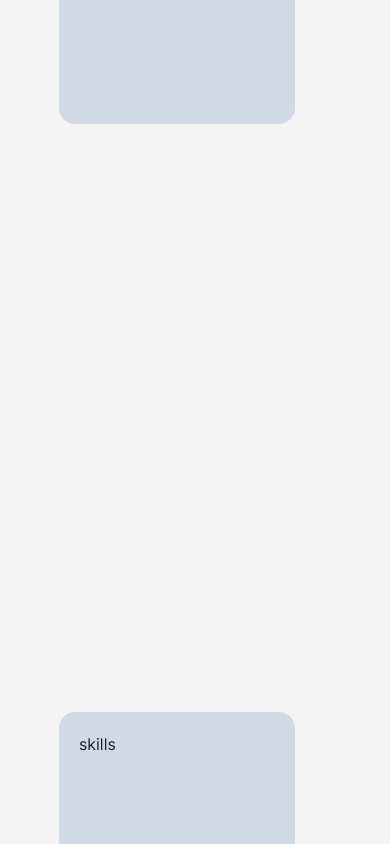
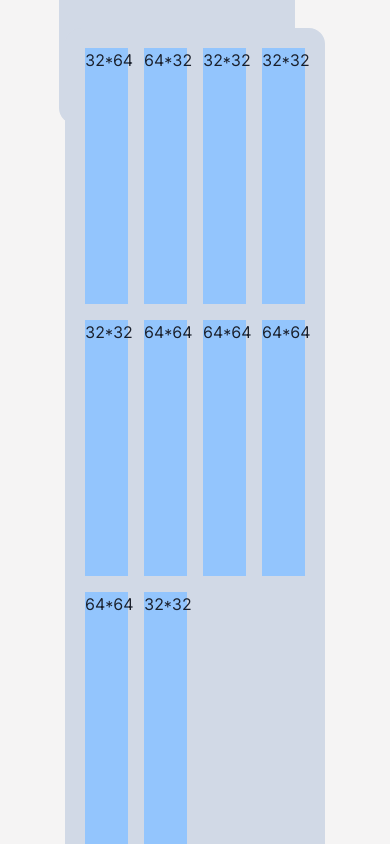
Before and after one commit to Zepyyy/Bento, a Next.js app: page / in a window 390 px wide. Shown: the part 1620-2464 px from the top of the page. Built offline with nearby package versions, Linux system fonts and the light colour scheme.

Commit message:
skills test

```diff
--- a/app/(sections)/Skills.tsx
+++ b/app/(sections)/Skills.tsx
@@ -1,17 +1,72 @@
+import Skill from "../components/skill";
+
 export default function Skills() {
+	const skills = {
+		soft: [
+			"Teamwork",
+			"Problem-solving",
+			"Communication",
+			"Adaptability",
+			"Time Management",
+			"Leadership",
+			"Critical Thinking",
+		],
+		hard: {
+			Engineering: [
+				"Git",
+				"Vercel",
+				"Notion",
+				"Figma",
+				"VS Code",
+				"IntelliJ IDEA",
+				"Jira",
+				"Confluence",
+				"Postman",
+				"Bruno",
+				"Agile",
+				"Scrum",
+				"Docker",
+				"Windows",
+				"Linux",
+			],
+			Software: ["C++", "C#", ".Net", "Python", "Delphi"],
+			Web: [
+				"HTML",
+				"CSS",
+				"JavaScript",
+				"TypeScript",
+				"React",
+				"Next.js",
+				"Node.js",
+			],
+			Database: ["MySQL", "SQL Server", "PostGreSQL", "MongoDB"],
+		},
+	};
+
 	return (
 		<div
 			className={
-				"flex h-screen lg:flex-col justify-center items-end bg-bg mr-9 snap-start skills"
+				"flex h-screen lg:flex-col justify-center items-end bg-bg snap-start skills"
 			}
 			id="skills"
 		>
 			<div
 				className={
-					"rounded-2xl bg-Color-200 w-2/3 h-64 p-5 text-Color-950 hover:bg-Color-300 hover:text-Color-100 transition duration-300 ease-in-out"
+					"rounded-2xl bg-Color-200 w-2/3 h-full p-5 text-Color-950 hover:bg-Color-300 hover:text-Color-100 transition duration-300 ease-in-out my-24"
 				}
 			>
-				skills
+				<div className="grid grid-cols-4 col-auto row-auto gap-4">
+					<Skill width={32} height={64} />
+					<Skill width={64} height={32} />
+					<Skill width={32} height={32} />
+					<Skill width={32} height={32} />
+					<Skill width={32} height={32} />
+					<Skill width={64} height={64} />
+					<Skill width={64} height={64} />
+					<Skill width={64} height={64} />
+					<Skill width={64} height={64} />
+					<Skill width={32} height={32} />
+				</div>
 			</div>
 		</div>
 	);
--- /dev/null
+++ b/app/components/skill.tsx
@@ -0,0 +1,20 @@
+import clsx from "clsx";
+
+export default function Skill({
+	width,
+	height,
+}: { width: number; height: number }) {
+	return (
+		<div
+			className={clsx(
+				"col-span-1 bg-blue-500 z-10",
+				`w-${width}`,
+				`h-${height}`,
+			)}
+		>
+			<div className="bg-blue-300 z-20 w-full h-full">
+				{width}*{height}
+			</div>
+		</div>
+	);
+}
```
Also changed, not shown: 1 other file (tests, documents, lock files or other folders).
